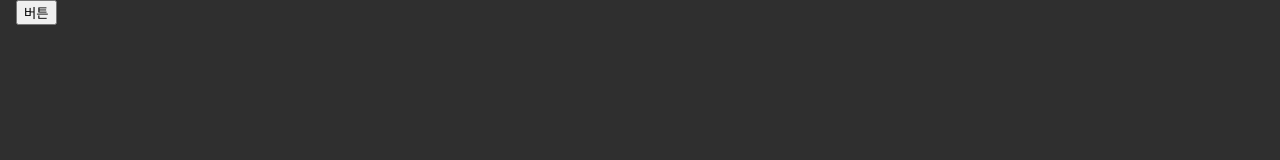
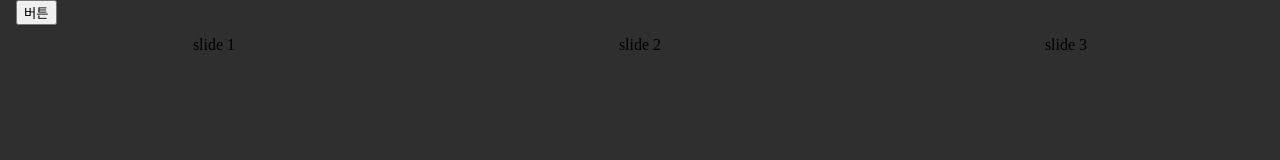
Before and after one commit to LILAC-Team/LILAC, a Next.js app in the folder frontend/: page / in a window 1280 px wide. Shown: the top 160 px of the page. Built offline with nearby package versions, Linux system fonts and the light colour scheme.

Commit message:
✨ Feat : swiper library 추가
swiper library 추가

```diff
--- a/frontend/package.json
+++ b/frontend/package.json
@@ -13,12 +13,14 @@
     "@types/node": "18.15.11",
     "@types/react": "18.0.35",
     "@types/react-dom": "18.0.11",
+    "@typescript-eslint/parser": "^5.59.0",
     "eslint": "8.38.0",
     "eslint-config-next": "13.3.0",
     "next": "13.3.0",
     "react": "18.2.0",
     "react-dom": "18.2.0",
     "styled-components": "^5.3.9",
+    "swiper": "^9.2.4",
     "typescript": "5.0.4"
   },
   "devDependencies": {
--- a/frontend/pages/index.tsx
+++ b/frontend/pages/index.tsx
@@ -1,6 +1,7 @@
-import { useState } from "react";
+import { Fragment, useState } from "react";
 import SmallModal from "@/components/common/CommonModal/SmallModal";
 import BasicInput from "@/components/common/BasicInput";
+import BasicSlider from "@/components/Home/BasicSlider";
 
 const Home = ({ initValues = false, initInput = "" }) => {
   const [isModalOpen, setIsModalOpen] = useState(initValues);
@@ -27,7 +28,10 @@ const Home = ({ initValues = false, initInput = "" }) => {
       />
     </SmallModal>
   ) : (
-    <button onClick={handleModal}>버튼</button>
+    <Fragment>
+      <button onClick={handleModal}>버튼</button>
+      <BasicSlider />
+    </Fragment>
   );
 };
 
```
Also changed, not shown: 1 other file (tests, documents, lock files or other folders).
